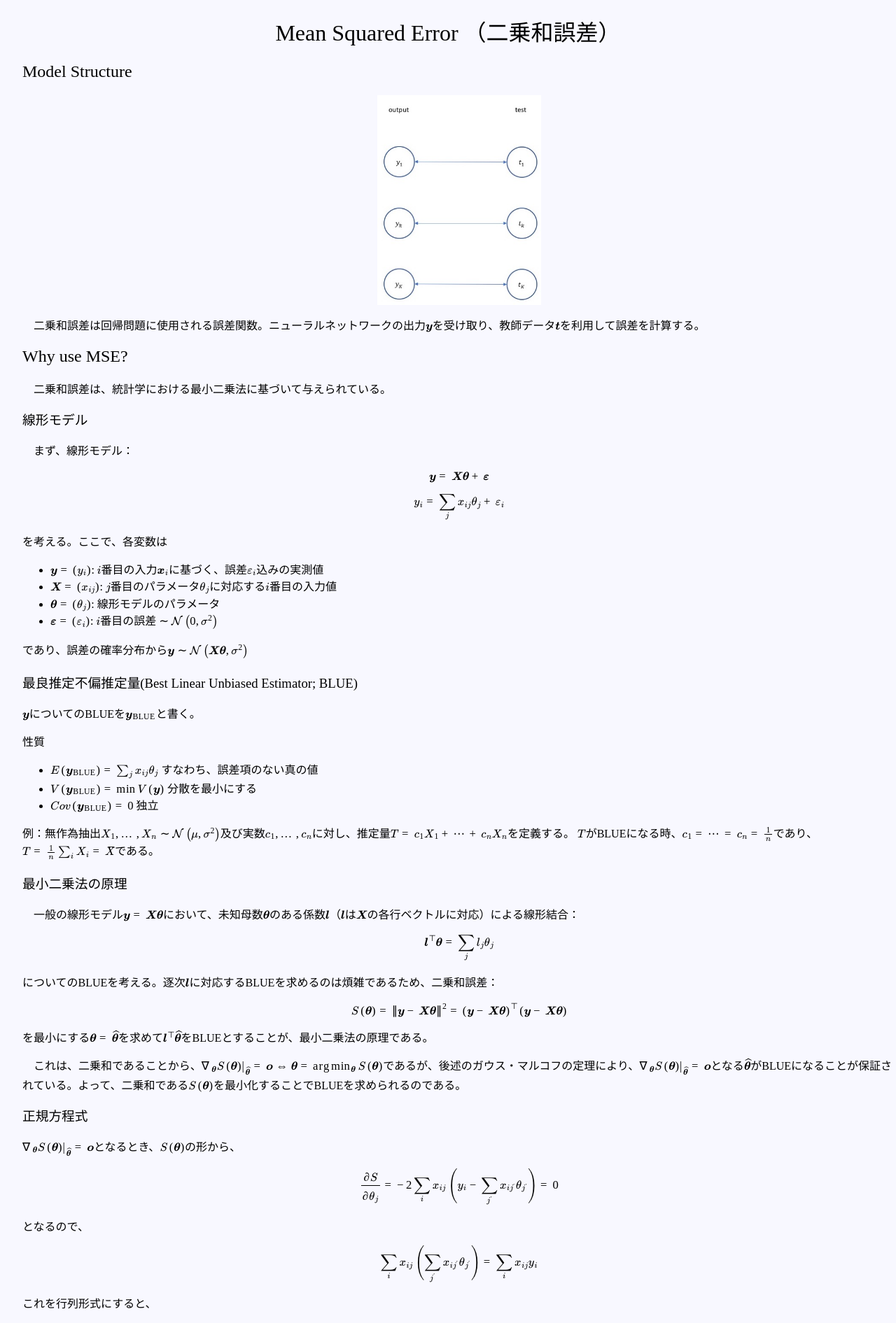
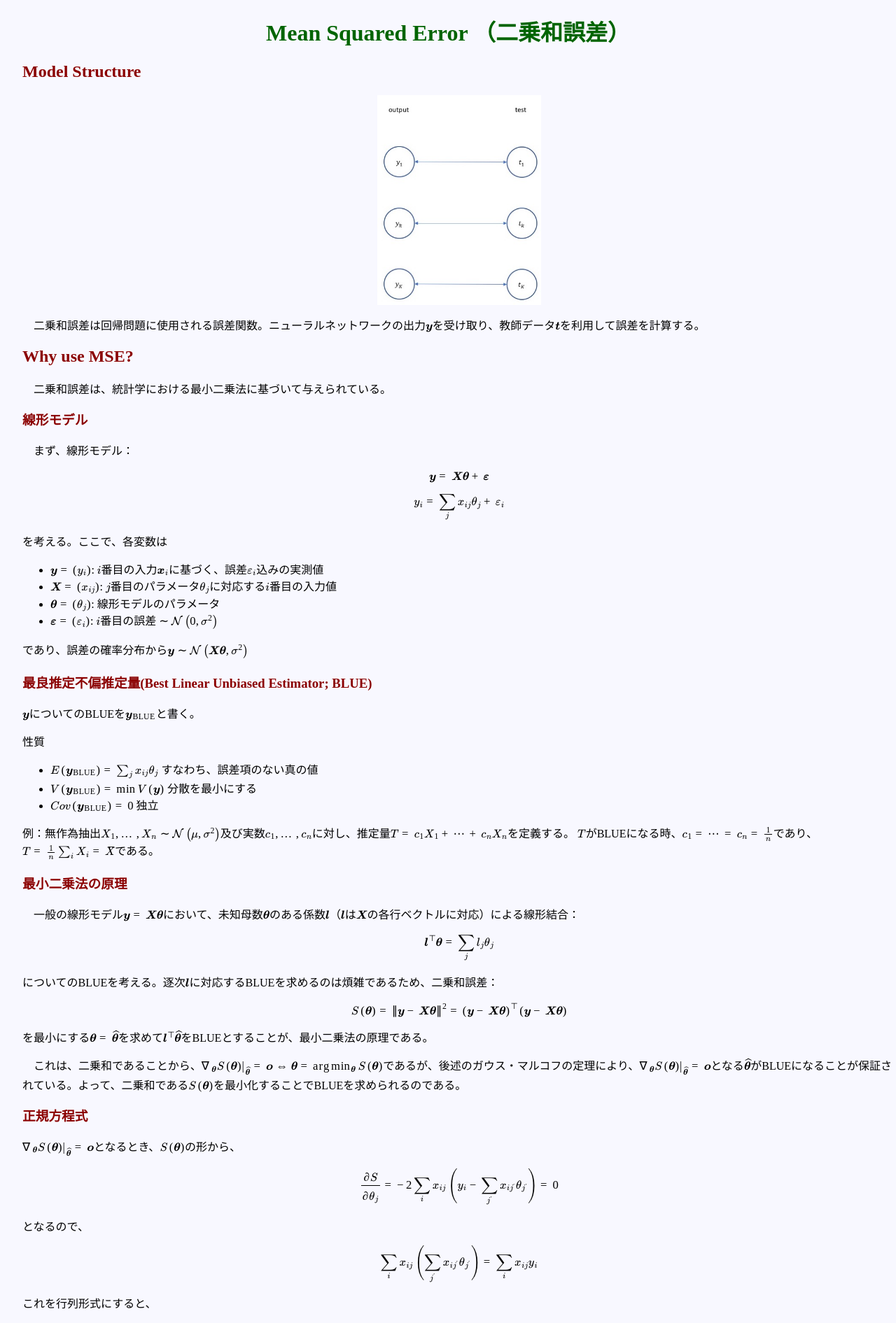
Before and after one commit to HUITCLUB/HUITCLUB.github.io, a Jekyll site: the page built from _posts/2018-03-04-MeanSquaredError.md, in a window 1280 px wide. Shown: the part 500-2391 px from the top of the page at 70% size. Built offline with Jekyll 4.4.1, drawn with Linux system fonts in a browser that asks for light colours; some web fonts are replaced; formulas are drawn with MathJax 3.

Commit message:
text sytle

```diff
--- a/_includes/header.html
+++ b/_includes/header.html
@@ -28,7 +28,11 @@
     width: 10%;
     border-radius: 50%;
   }
-  a{
+  strong {
+    font-weight: bold;
+  }
+  a, h1{
+    font-weight: bold;
     text-decoration:none;
     color: darkgreen;
   }
@@ -43,6 +47,10 @@
     margin-right: auto;
     /* width: 100% */
   }
+  h2, h3, h4, h5, h6 {
+    font-weight: bold;
+    color: darkred;
+  }
 </style>
 <div class="image">
   <img src="/images/title.jpg" style="width:100%; height: 500px; opacity: 0.5;" alt="">
```
Also changed, not shown: 4 other files.
